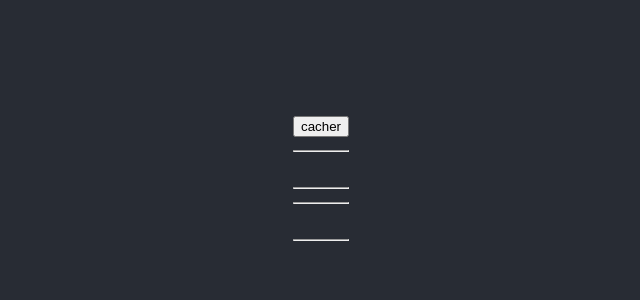
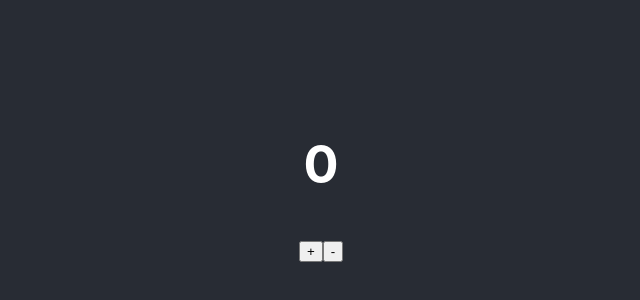
Before and after one commit to cem-sucu/hooks, a React (Create React App) app: page / in a window 1280 px wide. Shown: the part 220-520 px from the top of the page, without its empty margins (319-959 px from the left). Built offline with nearby package versions, Linux system fonts and the light colour scheme.

Commit message:
useReducer

```diff
--- a/src/App.js
+++ b/src/App.js
@@ -1,14 +1,17 @@
+import React from "react";
 import "./App.css";
-import Container from "./component/Container";
+import Count from "./component/Count";
 
-function App() {
+class App extends React.Component {
+    render() {
         return (
             <div className="App">
                 <header className="App-header">
-                <Container />
+                    <Count />
                 </header>
             </div>
         );
     }
+}
 
 export default App;
--- a/src/component/ClassDisplayKey.js
+++ /dev/null
@@ -1,34 +0,0 @@
-import React, { Component } from "react";
-
-class ClassDisplayKey extends Component {
-    constructor(props) {
-        super(props);
-
-        this.state = {
-            keyCode: null,
-        };
-    }
-
-    handleKeyDone = (e) => {
-        this.setState({
-            keyCode: e.code,
-        });
-    };
-
-    componentDidMount() {
-        document.addEventListener("keyup", this.handleKeyDone);
-    }
-
-    render() {
-        const { keyCode } = this.state;
-        return (
-            <div>
-                <hr />
-                <h1>{keyCode}</h1>
-                <hr />
-            </div>
-        );
-    }
-}
-
-export default ClassDisplayKey;
--- a/src/component/Container.js
+++ /dev/null
@@ -1,19 +0,0 @@
-import React, { useState } from "react";
-import ClassDisplayKey from "./ClassDisplayKey";
-import FunctionDisplay from "./FunctionDisplay";
-
-function Container() {
-    const [show, setShow] = useState(true);
-
-    const btnDisplay = show ? " cacher " : " afficher ";
-
-    return (
-        <div>
-            <button onClick={() => setShow(!show)}>{btnDisplay}</button>
-            {show && <ClassDisplayKey />}
-            {show && <FunctionDisplay />}
-        </div>
-    );
-}
-
-export default Container;
--- /dev/null
+++ b/src/component/Count.js
@@ -0,0 +1,27 @@
+import React, { useReducer } from "react";
+
+const initialState = 0;
+
+const reducer = (state, action) => {
+    switch (action) {
+        case "increment":
+            return state + 1;
+        case "decremente":
+            return state - 1;
+        default:
+            return state;
+    }
+};
+
+function Count() {
+    const [count, dispatch] = useReducer(reducer, initialState);
+    return (
+        <div>
+            <h1>{count}</h1>
+            <button onClick={() => dispatch("increment")}>+</button>
+            <button onClick={() => dispatch("decremente")}>-</button>
+        </div>
+    );
+}
+
+export default Count;
--- a/src/component/FunctionDisplay.js
+++ /dev/null
@@ -1,22 +0,0 @@
-import React, { useEffect, useState } from "react";
-
-function FunctionDisplay() {
-    const [keyCode, setKeyCode] = useState("");
-
-    const handleKeyCode = (e) => {
-        setKeyCode(e.code);
-    };
-
-    useEffect(() => {
-        document.addEventListener("keyup", handleKeyCode);
-    }, []);
-    return (
-        <div>
-            <hr />
-            <h1>{keyCode}</h1>
-            <hr />
-        </div>
-    );
-}
-
-export default FunctionDisplay;
```
Lines whose indentation alone changed are shown as unchanged.
